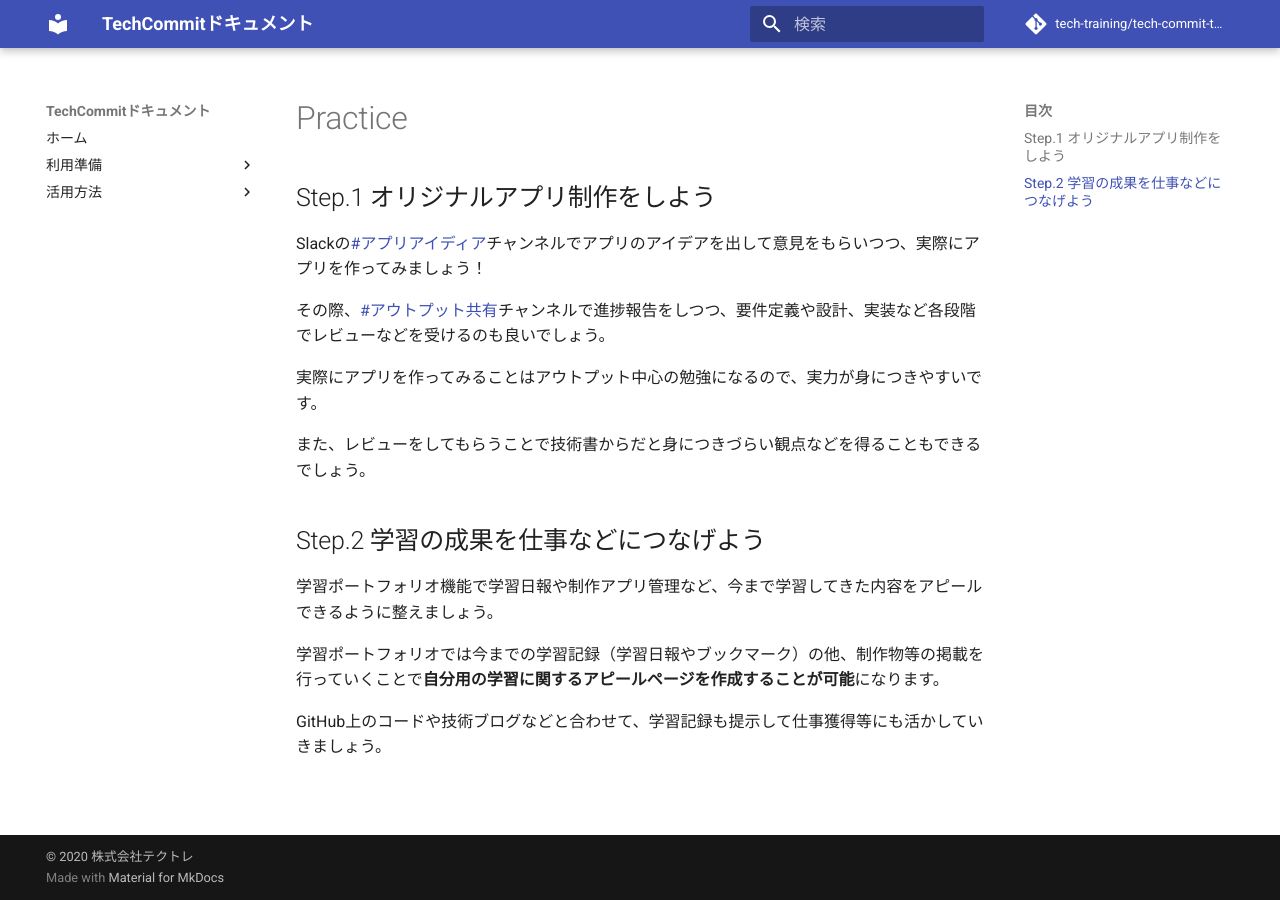
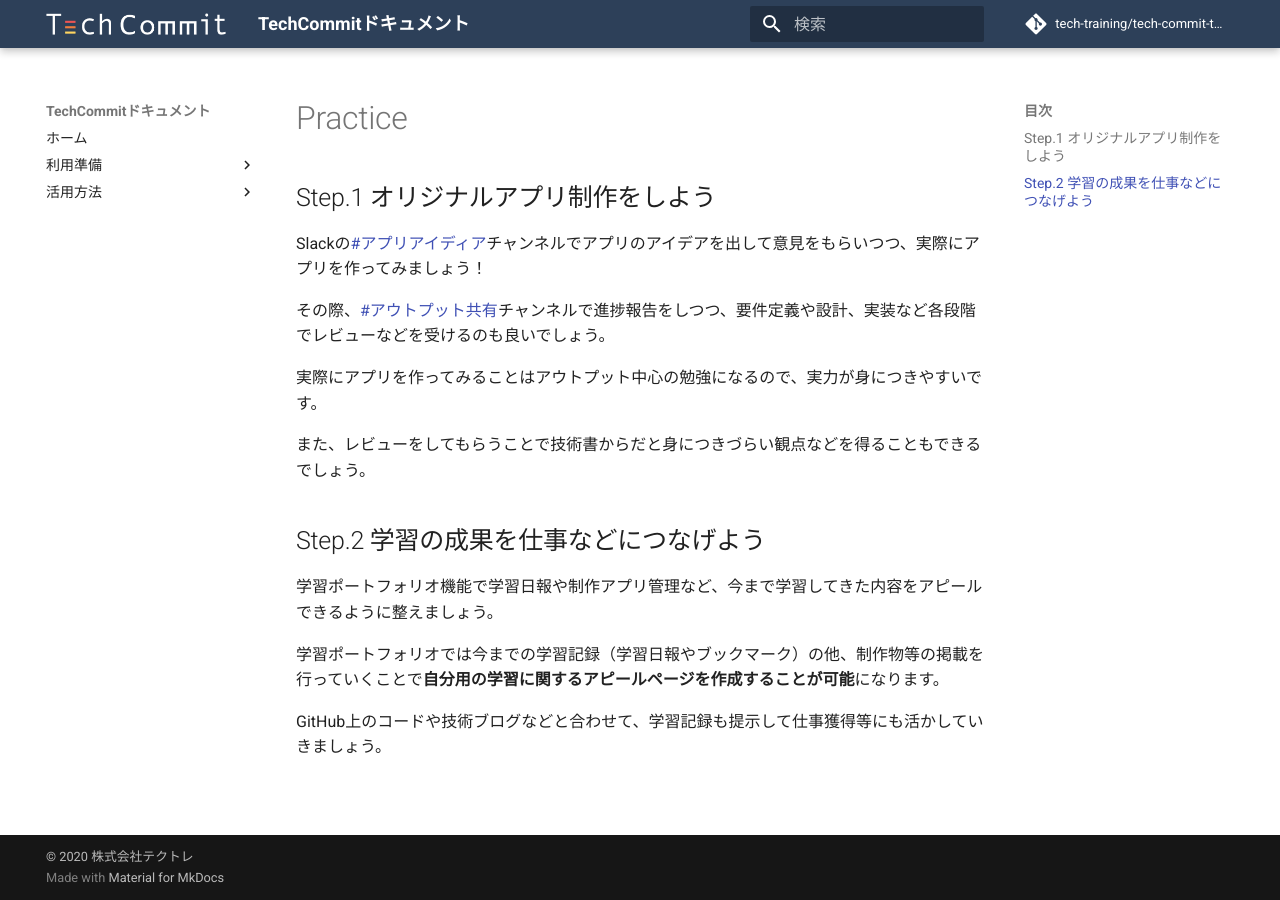
Before and after one commit to tech-training/tech-commit-doc, an MkDocs documentation site: the page built from docs/practice.md, in a window 1280 px wide. Built offline with MkDocs 1.6.1 and Material for MkDocs 9.7.7, drawn with Linux system fonts in a browser that asks for light colours; comment, search, counter and statistics services are not loaded.

Commit message:
【Add】ヘッダー画像とロゴ

```diff
--- /dev/null
+++ b/docs/css/common/header.css
@@ -0,0 +1,8 @@
+.md-header {
+  background-color: #2d4059;
+}
+
+.md-header .md-logo img {
+  width: 180px;
+  height: auto;
+}
--- a/mkdocs.yml
+++ b/mkdocs.yml
@@ -17,8 +17,13 @@ theme:
   language: ja
   favicon: images/favicon.ico
   palette:
-    primary: indigo
+    primary: preference
     accent: amber
+  logo: images/header/techcommit_logo.png
+
+extra_css:
+  - css/common/header.css
+  - css/common/container.css
 
 # ページ構成
 nav:
```
Also changed, not shown: docs/index.md (+2 -0 lines), docs/images/header/techcommit_logo.png (added), 1 other file.
